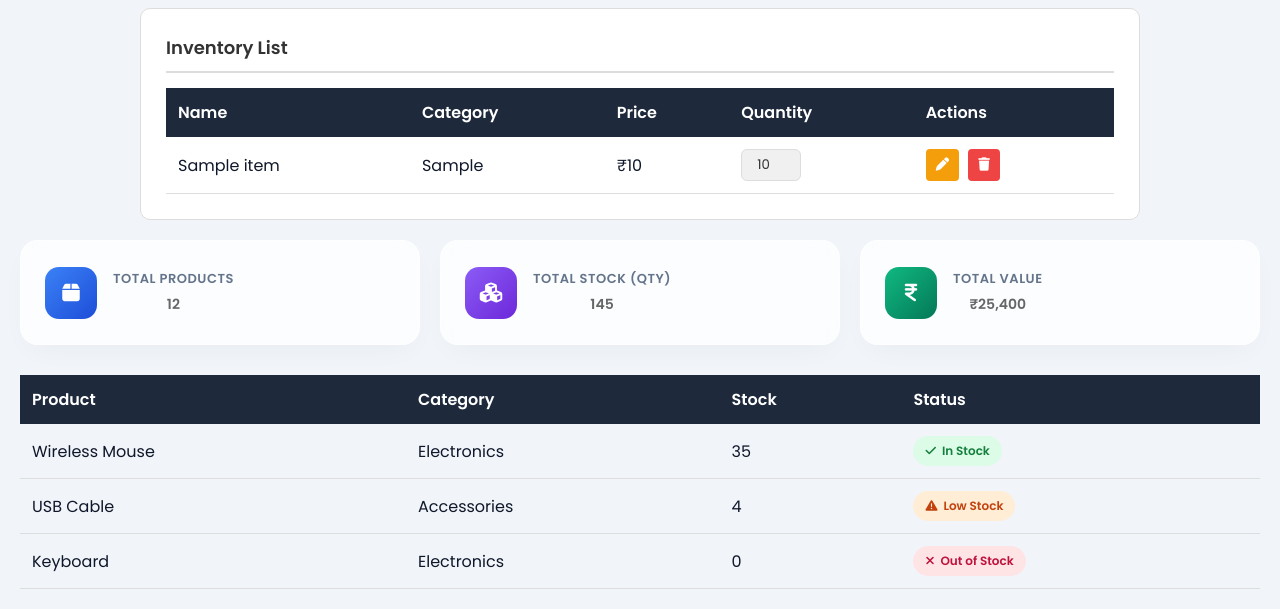
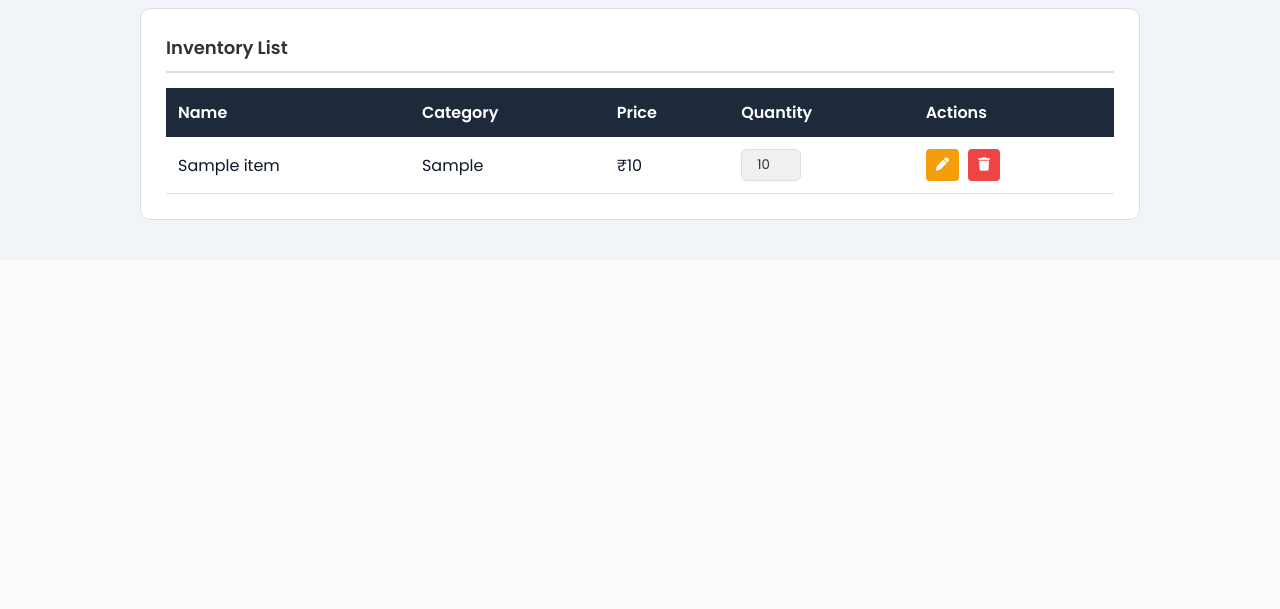
Before and after one commit to ydvprince-lgtm/inventory-management, a Flask app: page / in a window 1280 px wide. Shown: the part 844-1453 px from the top of the page. After the commit the page ends 1064 px from the top, so only its background shows below. Run offline with Flask 3, Linux system fonts and the light colour scheme; tables that the repository leaves empty hold one stand-in row (values such as "Sample post").

Commit message:
Refactor index.html structure and content

```diff
--- a/templates/index.html
+++ b/templates/index.html
@@ -90,72 +90,3 @@
     <script src="/static/script.js?v=4"></script>
 </body>
 </html>
-<!-- <head> section ke andar ye icons CDN line add karein -->
-<link rel="stylesheet" href="https://cdnjs.cloudflare.com/ajax/libs/font-awesome/6.4.0/css/all.min.css">
-
-<!-- Metric Cards Section -->
-<div class="metrics-grid">
-  <div class="stat-card">
-    <div class="stat-icon icon-blue">
-      <i class="fa-solid fa-box"></i>
-    </div>
-    <div class="stat-info">
-      <span class="stat-title">Total Products</span>
-      <h3 class="stat-value">12</h3>
-    </div>
-  </div>
-
-  <div class="stat-card">
-    <div class="stat-icon icon-purple">
-      <i class="fa-solid fa-cubes"></i>
-    </div>
-    <div class="stat-info">
-      <span class="stat-title">Total Stock (Qty)</span>
-      <h3 class="stat-value">145</h3>
-    </div>
-  </div>
-
-  <div class="stat-card">
-    <div class="stat-icon icon-green">
-      <i class="fa-solid fa-indian-rupee-sign"></i>
-    </div>
-    <div class="stat-info">
-      <span class="stat-title">Total Value</span>
-      <h3 class="stat-value">₹25,400</h3>
-    </div>
-  </div>
-</div>
-
-<!-- Example: Status Badges for Stock Table/List -->
-<div class="table-container">
-  <table>
-    <thead>
-      <tr>
-        <th>Product</th>
-        <th>Category</th>
-        <th>Stock</th>
-        <th>Status</th>
-      </tr>
-    </thead>
-    <tbody>
-      <tr>
-        <td>Wireless Mouse</td>
-        <td>Electronics</td>
-        <td>35</td>
-        <td><span class="badge badge-success"><i class="fa-solid fa-check"></i> In Stock</span></td>
-      </tr>
-      <tr>
-        <td>USB Cable</td>
-        <td>Accessories</td>
-        <td>4</td>
-        <td><span class="badge badge-warning"><i class="fa-solid fa-triangle-exclamation"></i> Low Stock</span></td>
-      </tr>
-      <tr>
-        <td>Keyboard</td>
-        <td>Electronics</td>
-        <td>0</td>
-        <td><span class="badge badge-danger"><i class="fa-solid fa-xmark"></i> Out of Stock</span></td>
-      </tr>
-    </tbody>
-  </table>
-</div>
```
